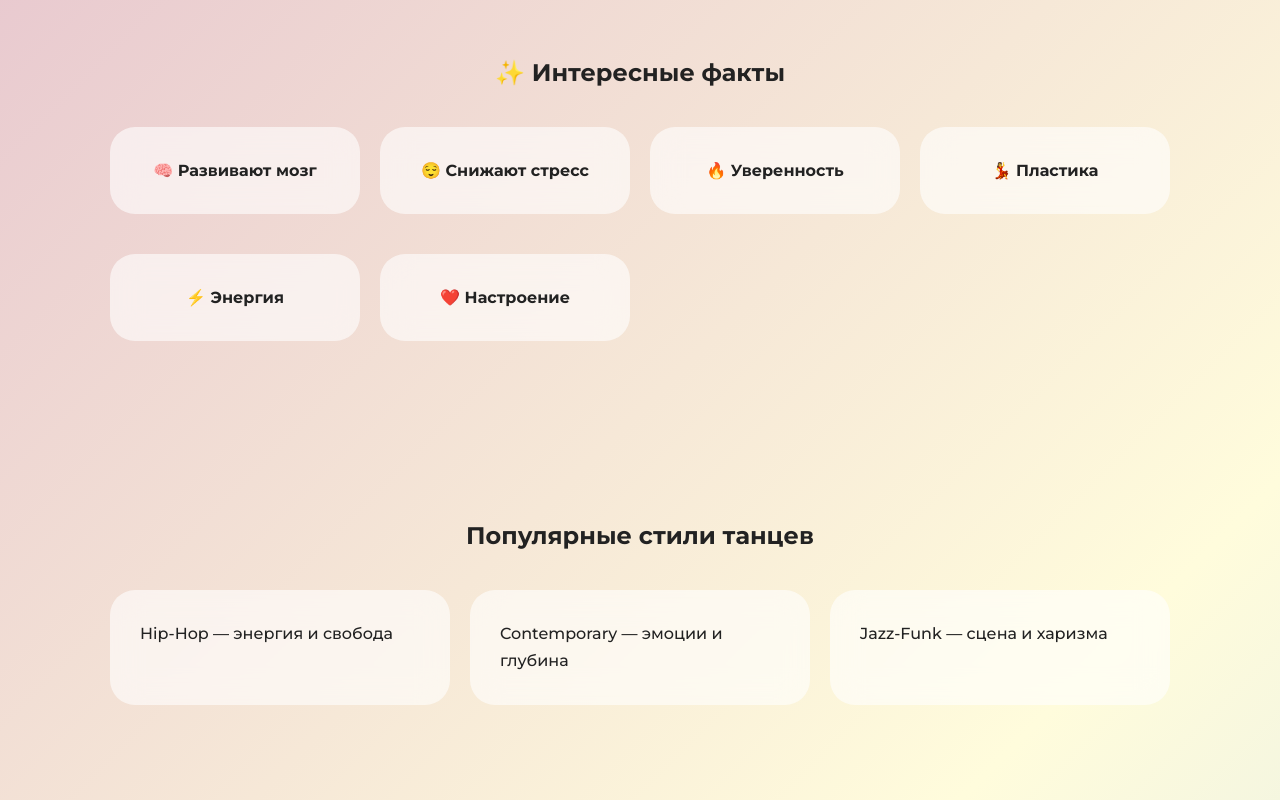
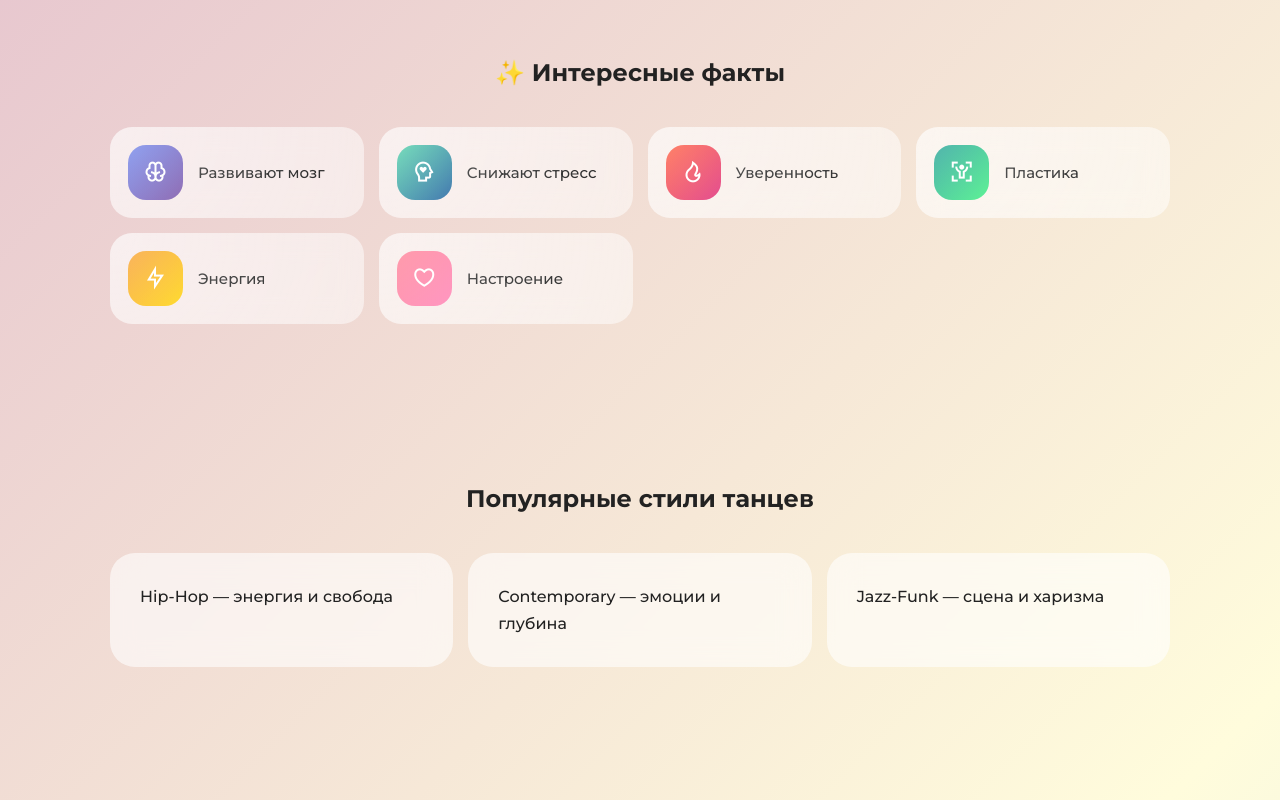
Before and after one commit to marulebed/dance_study, a plain HTML site: page index.html in a window 1280 px wide. Shown: the part 1240-2040 px from the top of the page. Drawn offline with nearby package versions, Linux system fonts and the light colour scheme.

Commit message:
Update index.html

```diff
--- a/index.html
+++ b/index.html
@@ -21,7 +21,7 @@ scroll-behavior:smooth;
 .menu-btn{
 position:fixed;
 top:20px;
-left:20px;
+left: 5px;
 font-size:30px;
 cursor:pointer;
 z-index:1001;
@@ -226,7 +226,82 @@ transform:scale(1.02);
   text-align: center;
   color: white;
 }
+.grid {
+  display: grid;
+  grid-template-columns: repeat(auto-fit, minmax(220px, 1fr));
+  gap: 15px;
+}
+
+.fact-card {
+  display: flex;
+  align-items: center;
+  gap: 15px;
+  padding: 18px;
+  border-radius: 22px;
+
+  background: rgba(255,255,255,0.5);
+  backdrop-filter: blur(12px);
+
+  transition: all 0.4s ease;
+  cursor: pointer;
+  position: relative;
+  overflow: hidden;
+}
+
+.fact-card::before {
+  content: "";
+  position: absolute;
+  width: 200%;
+  height: 200%;
+  background: radial-gradient(circle, rgba(255,255,255,0.3), transparent);
+  top: -100%;
+  left: -100%;
+  transition: 0.5s;
+}
+
+.fact-card:hover::before {
+  top: 0;
+  left: 0;
+}
+
+.fact-card:hover {
+  transform: translateY(-8px) scale(1.04);
+  box-shadow: 0 20px 50px rgba(0,0,0,0.12);
+}
+
+.icon {
+  width: 55px;
+  height: 55px;
+  border-radius: 18px;
+  display: flex;
+  align-items: center;
+  justify-content: center;
+}
+
+.icon i {
+  color: white;
+  font-size: 24px;
+  transition: 0.4s;
+}
+
+.fact-card:hover .icon i {
+  transform: scale(1.2) rotate(8deg);
+}
+
+/* 💥 ГРАДИЕНТЫ (вкусные цвета) */
+.gradient1 { background: linear-gradient(135deg, #667eea, #764ba2); }
+.gradient2 { background: linear-gradient(135deg, #43cea2, #185a9d); }
+.gradient3 { background: linear-gradient(135deg, #ff512f, #dd2476); }
+.gradient4 { background: linear-gradient(135deg, #11998e, #38ef7d); }
+.gradient5 { background: linear-gradient(135deg, #f7971e, #ffd200); }
+.gradient6 { background: linear-gradient(135deg, #ff758c, #ff7eb3); }
+
+.fact-card p {
+  font-weight: 500;
+  font-size: 15px;
+}
 </style>
+<link href="https://cdn.jsdelivr.net/npm/remixicon@3.5.0/fonts/remixicon.css" rel="stylesheet">
 </head>
 
 <body>
@@ -242,11 +317,11 @@ transform:scale(1.02);
 <a href="#stage">Сцена</a>
 <a href="#story">История</a>
 </div>
-
 <section class="hero">
   <div class="hero-content">
     <h1>ТАНЦЫ С НУЛЯ 💃</h1>
     <p>Просто начни — и всё получится</p>
+    <link href="https://cdn.jsdelivr.net/npm/remixicon@3.5.0/fonts/remixicon.css" rel="stylesheet">
   </div>
 </section>
 
@@ -264,12 +339,37 @@ transform:scale(1.02);
 <h2>✨ Интересные факты</h2>
 
 <div class="grid">
-<div class="card fact" onclick="openModal('fact1')">🧠 Развивают мозг</div>
-<div class="card fact" onclick="openModal('fact2')">😌 Снижают стресс</div>
-<div class="card fact" onclick="openModal('fact3')">🔥 Уверенность</div>
-<div class="card fact" onclick="openModal('fact4')">💃 Пластика</div>
-<div class="card fact" onclick="openModal('fact5')">⚡ Энергия</div>
-<div class="card fact" onclick="openModal('fact6')">❤️ Настроение</div>
+
+  <div class="fact-card">
+    <div class="icon gradient1"><i class="ri-brain-line"></i></div>
+    <p>Развивают мозг</p>
+  </div>
+
+  <div class="fact-card">
+    <div class="icon gradient2"><i class="ri-mental-health-line"></i></div>
+    <p>Снижают стресс</p>
+  </div>
+
+  <div class="fact-card">
+    <div class="icon gradient3"><i class="ri-fire-line"></i></div>
+    <p>Уверенность</p>
+  </div>
+
+  <div class="fact-card">
+    <div class="icon gradient4"><i class="ri-body-scan-line"></i></div>
+    <p>Пластика</p>
+  </div>
+
+  <div class="fact-card">
+    <div class="icon gradient5"><i class="ri-flashlight-line"></i></div>
+    <p>Энергия</p>
+  </div>
+
+  <div class="fact-card">
+    <div class="icon gradient6"><i class="ri-heart-3-line"></i></div>
+    <p>Настроение</p>
+  </div>
+
 </div>
 </section>
 
@@ -378,5 +478,48 @@ observer.observe(el);
 </video>
 </div>
 </section>
+<section id="final">
+  <div class="card" style="text-align:center">
+
+    <p style="margin-bottom:20px; line-height:1.7;">
+      С каждым шагом тело начинает запоминать ритм, движения становятся увереннее,
+      а внутри рождается ощущение гармонии. Постепенно приходит гибкость — не только
+      физическая, но и внутренняя. Уходит скованность, появляется лёгкость,
+      раскрывается уверенность в себе.
+    </p>
+
+    <p style="margin-bottom:30px; font-weight:500;">
+      Позволь себе начать — и ты удивишься, как много силы, грации и свободы уже есть в тебе.
+    </p>
+
+    <a href="https://t.me/dance_kurs" target="_blank"
+   style="
+     display:inline-flex;
+     align-items:center;
+     gap:10px;
+     padding:14px 24px;
+     background:linear-gradient(45deg,#0088cc,#00aaff);
+     color:white;
+     text-decoration:none;
+     border-radius:40px;
+     font-weight:600;
+     box-shadow:0 10px 30px rgba(0,136,204,0.4);
+     transition:0.3s;
+   "
+   onmouseover="this.style.transform='scale(1.05)'"
+   onmouseout="this.style.transform='scale(1)'"
+>
+
+  <!-- ИКОНКА TELEGRAM -->
+  <svg width="20" height="20" viewBox="0 0 240 240" fill="white">
+    <path d="M120 0C53.7 0 0 53.7 0 120s53.7 120 120 120 120-53.7 120-120S186.3 0 120 0zm55.6 82.4l-22.6 106.6c-1.7 7.6-6.1 9.5-12.3 5.9l-34-25-16.4 15.8c-1.8 1.8-3.3 3.3-6.8 3.3l2.4-34.5 62.9-56.8c2.7-2.4-.6-3.8-4.2-1.4l-77.8 49-33.5-10.5c-7.3-2.3-7.4-7.3 1.5-10.8l130.9-50.5c6.1-2.3 11.4 1.5 9.9 10.9z"/>
+  </svg>
+
+  Подписывайся на Telegram-канал — там больше полезного и вдохновения
+
+</a>
+
+  </div>
+</section>
 </body>
 </html>
```
